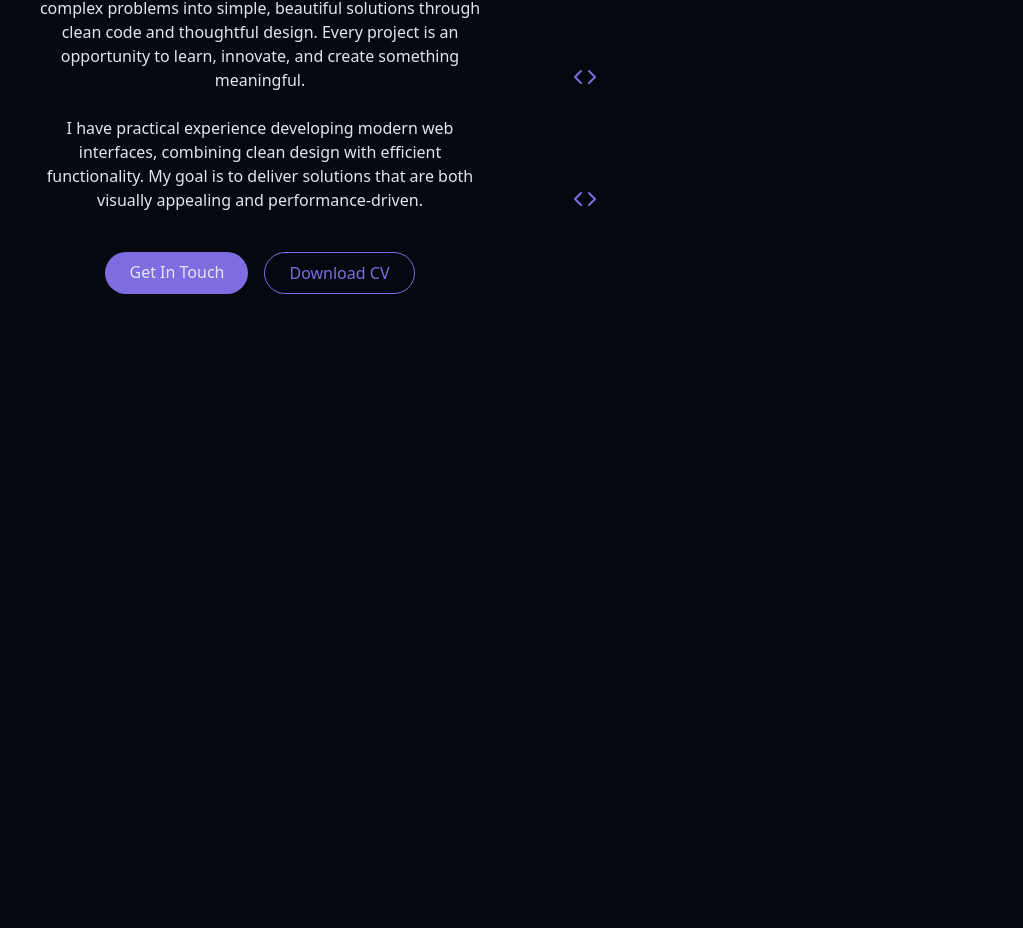
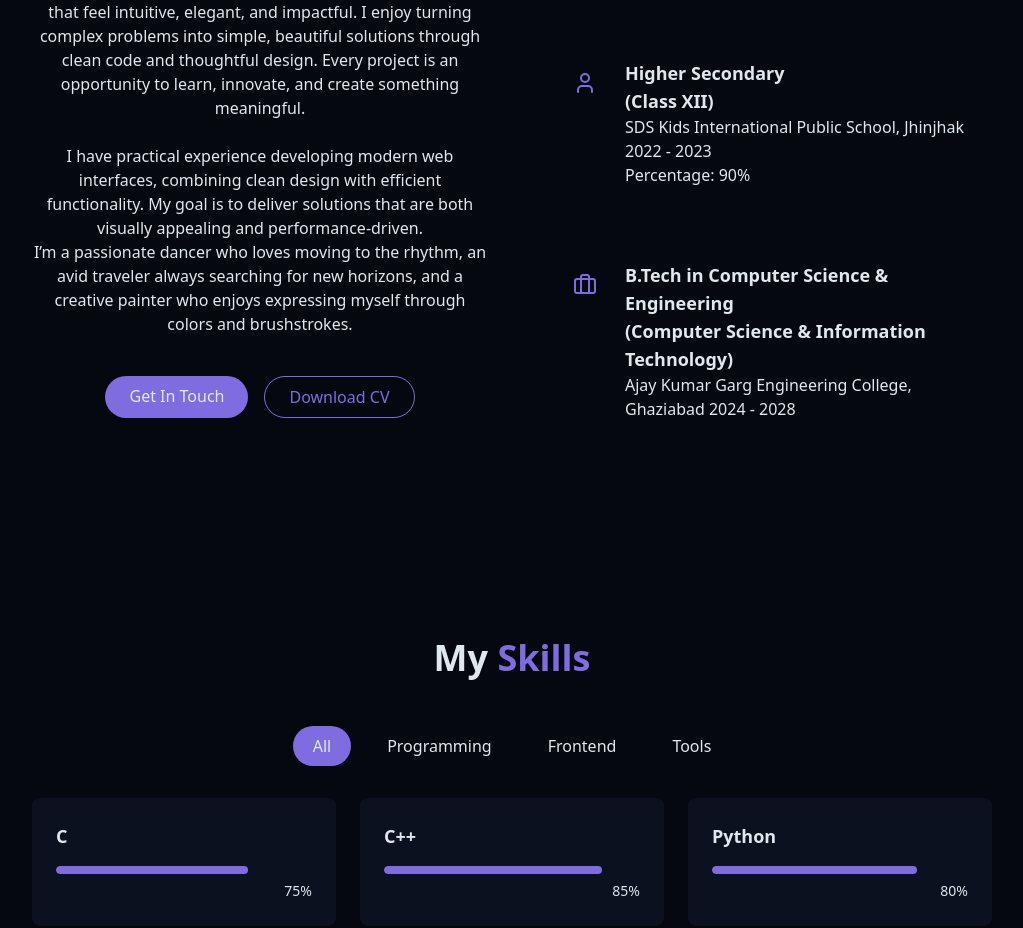
Before and after one commit to ananyas4532/Portfolio-Website, a React (Vite) app: page / in a window 1280 px wide. Shown: the part 1124-2052 px from the top of the page, without its empty margins (128-1151 px from the left). Before the commit the page ends 1514 px from the top, so only its background shows below. Built offline with nearby package versions, Linux system fonts and the light colour scheme.

Commit message:
skills section

```diff
--- a/src/components/AboutSection.jsx
+++ b/src/components/AboutSection.jsx
@@ -1,4 +1,4 @@
-import { Code } from "lucide-react";
+import { Briefcase, Code, User } from "lucide-react";
 
 export const AboutSection = () => {
   return (
@@ -26,7 +26,11 @@
               I have practical experience developing modern web interfaces,
               combining clean design with efficient functionality. My goal is
               to deliver solutions that are both visually appealing and
-              performance-driven.
+              performance-driven.<br/>
+              I’m a passionate dancer who loves moving to the rhythm, an avid traveler always
+               searching for new horizons,
+               and a creative painter who enjoys expressing myself through colors and brushstrokes.
+
             </p>
 
             <div className="flex flex-col sm:flex-row gap-4 pt-4 justify-center">
@@ -49,13 +53,16 @@
                 <div className="p-3 rounded-full bg-primary-10">
                   <Code className="h-6 w-6 text-primary" />
                 </div>
-              </div>
-            </div>
+                <div className="text-left">
+                  <h4 className="font-semibold text-lg"> Secondary(Class X)</h4>
+                  <p className="text-muted-foreground">
 
-            <div className="gradient-border p-6 card-hover">
-              <div className="flex items-start gap-4">
-                <div className="p-3 rounded-full bg-primary-10">
-                  <Code className="h-6 w-6 text-primary" />
+          SDS Kids International Public School, Jhinjhak
+          2020 - 2021<br/>
+          Percentage: 91%
+
+                  </p>
+
                 </div>
               </div>
             </div>
@@ -63,7 +70,36 @@
             <div className="gradient-border p-6 card-hover">
               <div className="flex items-start gap-4">
                 <div className="p-3 rounded-full bg-primary-10">
-                  <Code className="h-6 w-6 text-primary" />
+                  <User className="h-6 w-6 text-primary" />
+                </div>
+                <div className="text-left">
+                  <h4 className="font-semibold text-lg">Higher Secondary<br/>(Class XII)</h4>
+                  <p className="text-muted-foreground">
+
+           SDS Kids International Public School, Jhinjhak
+          2022 - 2023<br/>
+          Percentage: 90%
+
+                  </p>
+
+                </div>
+              </div>
+            </div>
+
+            <div className="gradient-border p-6 card-hover">
+              <div className="flex items-start gap-4">
+                <div className="p-3 rounded-full bg-primary-10">
+                  <Briefcase className="h-6 w-6 text-primary" />
+                </div>
+                <div className="text-left">
+                  <h4 className="font-semibold text-lg">B.Tech in Computer Science & Engineering<br/> (Computer Science & Information Technology)</h4>
+                  <p className="text-muted-foreground">
+
+          Ajay Kumar Garg Engineering College, Ghaziabad
+
+2024 - 2028
+                  </p>
+
                 </div>
               </div>
             </div>
--- /dev/null
+++ b/src/components/SkillsSection.jsx
@@ -0,0 +1,74 @@
+import { useState } from "react";
+
+const skills = [
+  { name: "C", level: 75, category: "programming" },
+  { name: "C++", level: 85, category: "programming" },
+  { name: "Python", level: 80, category: "programming" },
+
+  { name: "HTML/CSS", level: 95, category: "frontend" },
+  { name: "JavaScript", level: 90, category: "frontend" },
+  { name: "React", level: 90, category: "frontend" },
+  { name: "Tailwind CSS", level: 90, category: "frontend" },
+
+  { name: "Git/Github", level: 90, category: "tools" },
+  { name: "VS Code", level: 95, category: "tools" },
+];
+
+const categories = ["all", "programming", "frontend", "tools"];
+
+export const SkillsSection = () => {
+  const [activeCategory, setActiveCategory] = useState("all");
+
+
+  const displayedSkills =
+    activeCategory === "all"
+      ? skills
+      : skills.filter((skill) => skill.category === activeCategory);
+
+  return (
+    <section id="skills" className="py-24 px-4 relative bg-secondary/30">
+      <div className="container mx-auto max-w-5xl">
+        <h2 className="text-3xl md:text-4xl font-bold mb-12 text-center">
+          My <span className="text-primary">Skills</span>
+        </h2>
+
+
+        <div className="flex flex-wrap justify-center gap-4 mb-8">
+          {categories.map((category, key) => (
+            <button
+              key={key}
+              onClick={() => setActiveCategory(category)}
+              className={`px-5 py-2 rounded-full transition-colors duration-300 capitalize ${
+                activeCategory === category
+                  ? "bg-primary text-primary-foreground"
+                  : "bg-secondary/70 text-foreground hover:bg-secondary"
+              }`}
+            >
+              {category}
+            </button>
+          ))}
+        </div>
+
+
+        <div className="grid grid-cols-1 sm:grid-cols-2 lg:grid-cols-3 gap-6">
+          {displayedSkills.map((skill, key) => (
+            <div key={key} className="bg-card p-6 rounded-lg shadow-xs card-hover">
+              <div className="text-left mb-4">
+                <h3 className="font-semibold text-lg">{skill.name}</h3>
+              </div>
+              <div className="w-full bg-secondary/50 h-2 rounded-full overflow-hidden">
+                <div
+                  className="bg-primary h-2 rounded-full origin-left animate-[grow_1.5s_ease-out]"
+                  style={{ width: skill.level + "%" }}
+                />
+              </div>
+              <div className="text-right mt-1">
+                <span className="text-sm text-muted-foreground">{skill.level}%</span>
+              </div>
+            </div>
+          ))}
+        </div>
+      </div>
+    </section>
+  );
+};
--- a/src/pages/Home.jsx
+++ b/src/pages/Home.jsx
@@ -3,6 +3,7 @@
 import { Navbar } from "../components/Navbar";
 import {HeroSection} from "../components/HeroSection";
 import {AboutSection} from "../components/AboutSection"
+import { SkillsSection } from "../components/SkillsSection";
 
 export const Home = () => {
   return (
@@ -13,6 +14,7 @@
       <main>
 <HeroSection/>
 <AboutSection/>
+<SkillsSection/>
       </main>
     </div>
   );
```
